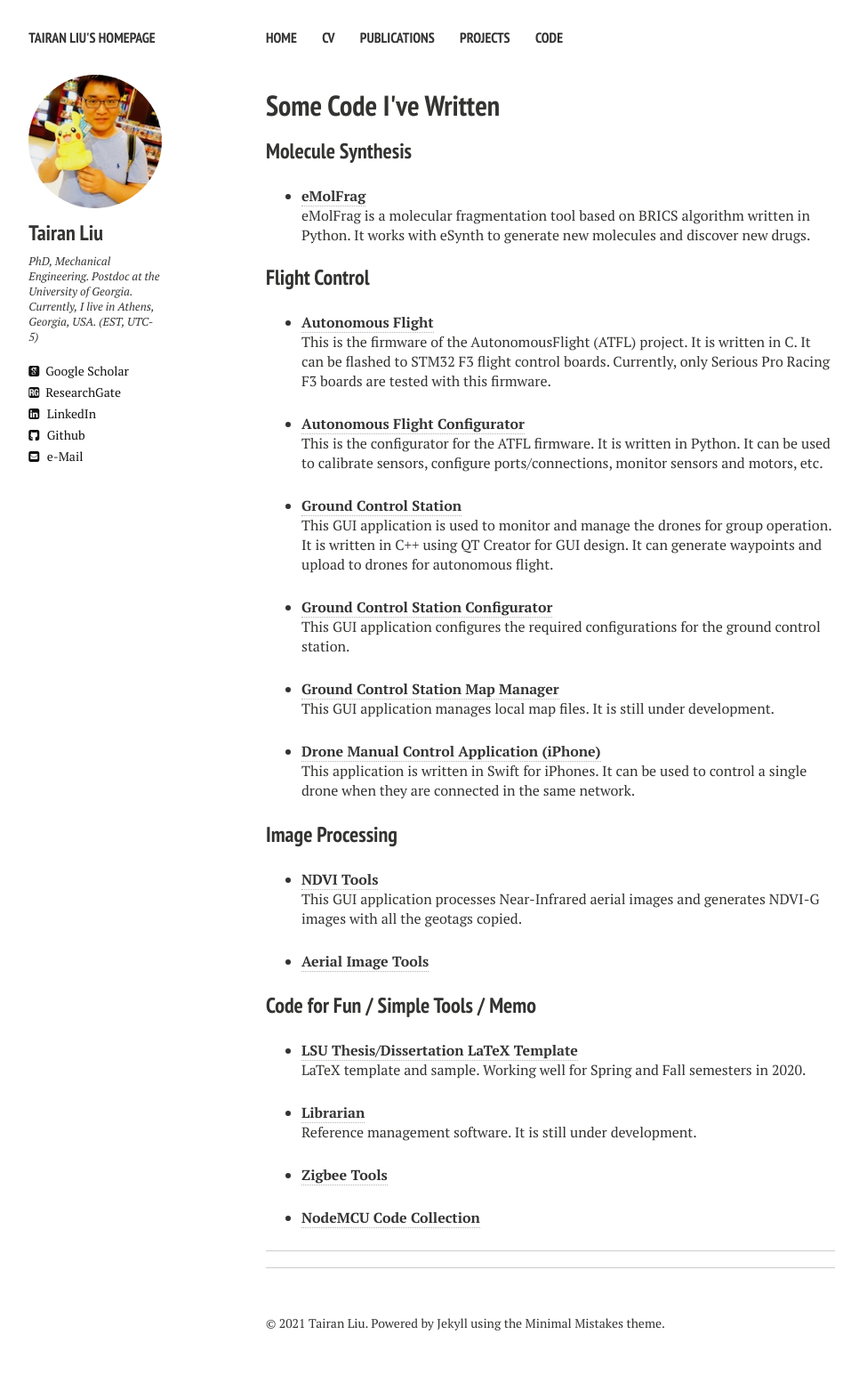
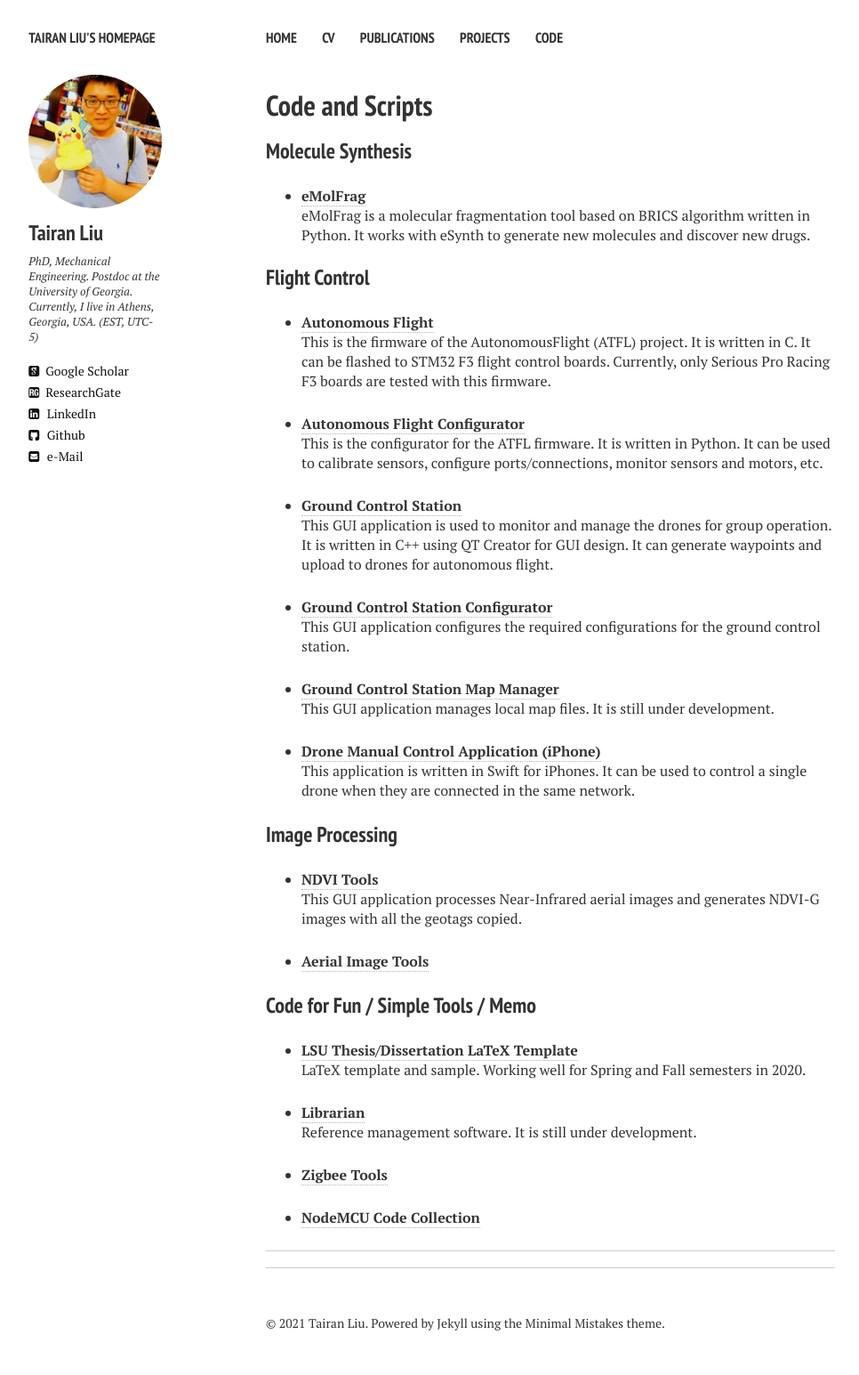
Before and after one commit to liutairan/liutairan.github.io, a Jekyll site: the page built from code.md, in a window 1280 px wide. Shown: the whole page at 89% size, without its empty margins (21-987 px from the left). Built offline with Jekyll 4.4.1, drawn with Linux system fonts in a browser that asks for light colours; nearby versions of some CDN libraries.

Commit message:
Update code.md

```diff
--- a/code.md
+++ b/code.md
@@ -1,7 +1,7 @@
 ---
 layout: page
 permalink: /code/
-title: Some Code I've Written
+title: Code and Scripts
 tags: [code]
 modified: 05-03-2020
 comments: false
```
